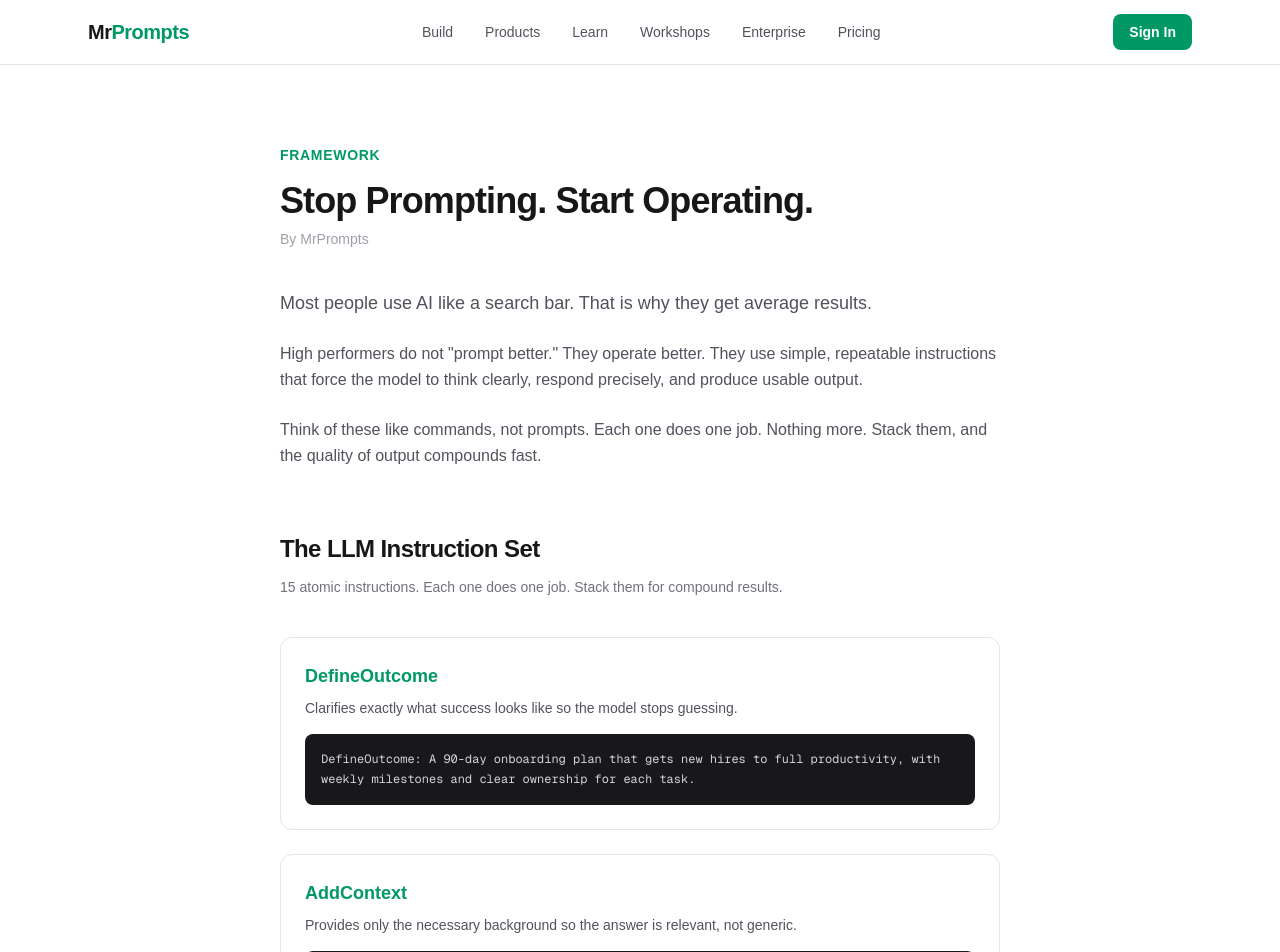
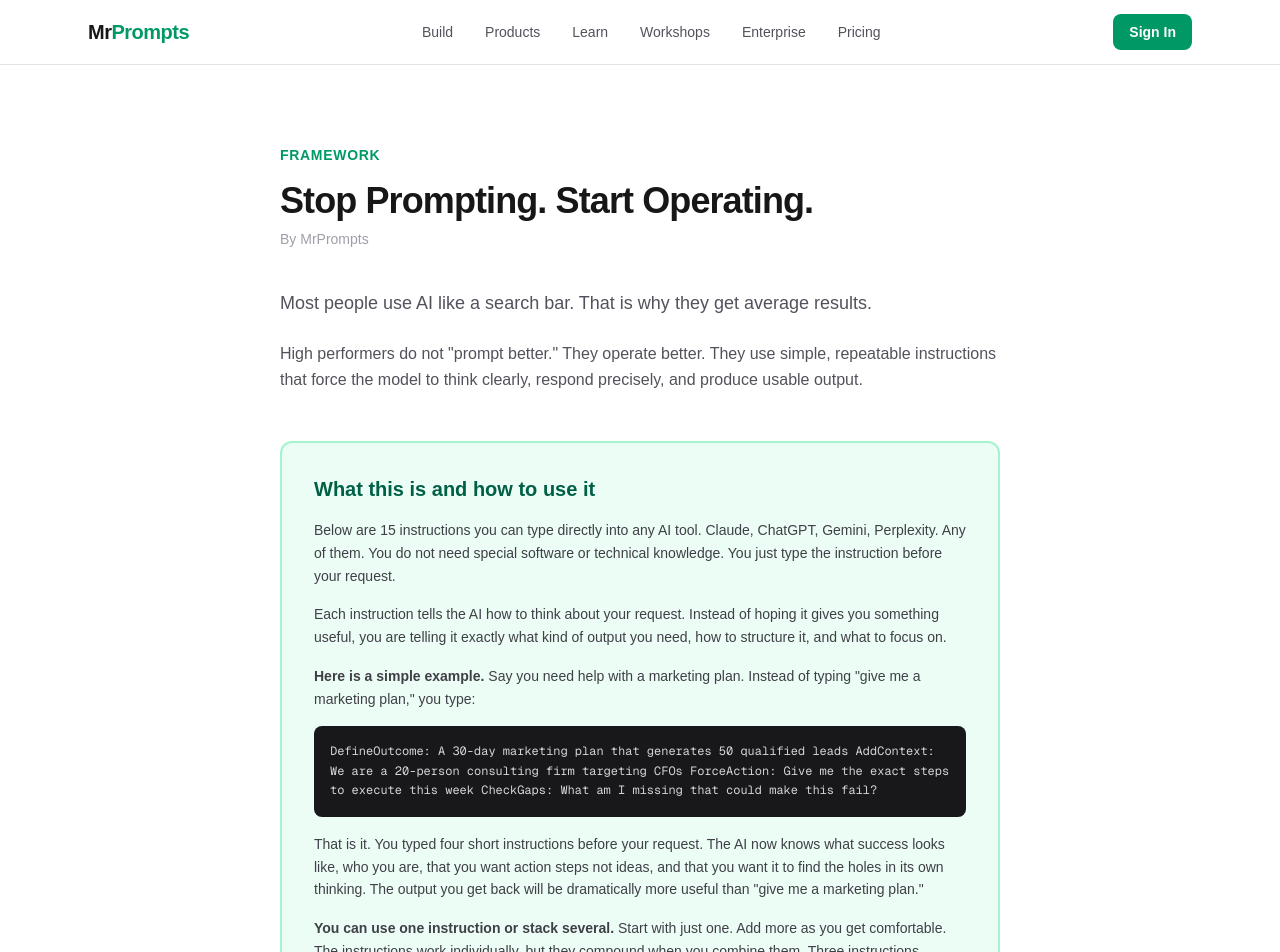
Before and after one commit to btown3/mrprompts-ai, a Next.js app: page /learn/llm-instruction-set in a window 1280 px wide. Shown: the top 952 px of the page. Built offline with nearby package versions, Linux system fonts and the light colour scheme; no server answers.

Commit message:
fix: add clear how-to-use section at top of LLM Instruction Set

```diff
--- a/src/app/learn/llm-instruction-set/page.tsx
+++ b/src/app/learn/llm-instruction-set/page.tsx
@@ -109,20 +109,61 @@ export default function LLMInstructionSetPage() {
           simple, repeatable instructions that force the model to think clearly,
           respond precisely, and produce usable output.
         </p>
-        <p>
-          Think of these like commands, not prompts. Each one does one job.
-          Nothing more. Stack them, and the quality of output compounds fast.
-        </p>
       </div>
+
+      {/* What this is + how to use it */}
+      <section className="mt-12 rounded-xl border-2 border-emerald-200 bg-emerald-50 p-8 dark:border-emerald-800 dark:bg-emerald-900/10">
+        <h2 className="text-xl font-bold text-emerald-800 dark:text-emerald-400">What this is and how to use it</h2>
+        <div className="mt-4 space-y-4 text-sm leading-relaxed text-zinc-700 dark:text-zinc-300">
+          <p>
+            Below are 15 instructions you can type directly into any AI tool.
+            Claude, ChatGPT, Gemini, Perplexity. Any of them. You do not need
+            special software or technical knowledge. You just type the
+            instruction before your request.
+          </p>
+          <p>
+            Each instruction tells the AI how to think about your request. Instead
+            of hoping it gives you something useful, you are telling it exactly
+            what kind of output you need, how to structure it, and what to focus on.
+          </p>
+          <p>
+            <strong>Here is a simple example.</strong> Say you need help with a
+            marketing plan. Instead of typing "give me a marketing plan," you type:
+          </p>
+          <div className="rounded-lg bg-zinc-900 p-4">
+            <p className="font-mono text-xs leading-relaxed text-zinc-300">
+              DefineOutcome: A 30-day marketing plan that generates 50 qualified leads{"\n"}
+              AddContext: We are a 20-person consulting firm targeting CFOs{"\n"}
+              ForceAction: Give me the exact steps to execute this week{"\n"}
+              CheckGaps: What am I missing that could make this fail?
+            </p>
+          </div>
+          <p>
+            That is it. You typed four short instructions before your request.
+            The AI now knows what success looks like, who you are, that you want
+            action steps not ideas, and that you want it to find the holes in its
+            own thinking. The output you get back will be dramatically more useful
+            than "give me a marketing plan."
+          </p>
+          <p>
+            <strong>You can use one instruction or stack several.</strong> Start
+            with just one. Add more as you get comfortable. The instructions work
+            individually, but they compound when you combine them. Three
+            instructions together will change how you work with AI. You will
+            wonder why you ever used it without them.
+          </p>
+        </div>
+      </section>
 
       {/* The Instruction Set */}
       <section className="mt-16">
         <h2 className="text-2xl font-bold tracking-tight">
-          The LLM Instruction Set
+          The 15 Instructions
         </h2>
         <p className="mt-3 text-sm text-zinc-500">
-          15 atomic instructions. Each one does one job. Stack them for
-          compound results.
+          Each one does one job. Copy any instruction and type it into your
+          AI tool before your request. The examples show you exactly what to
+          write.
         </p>
 
         <div className="mt-10 space-y-6">
```
